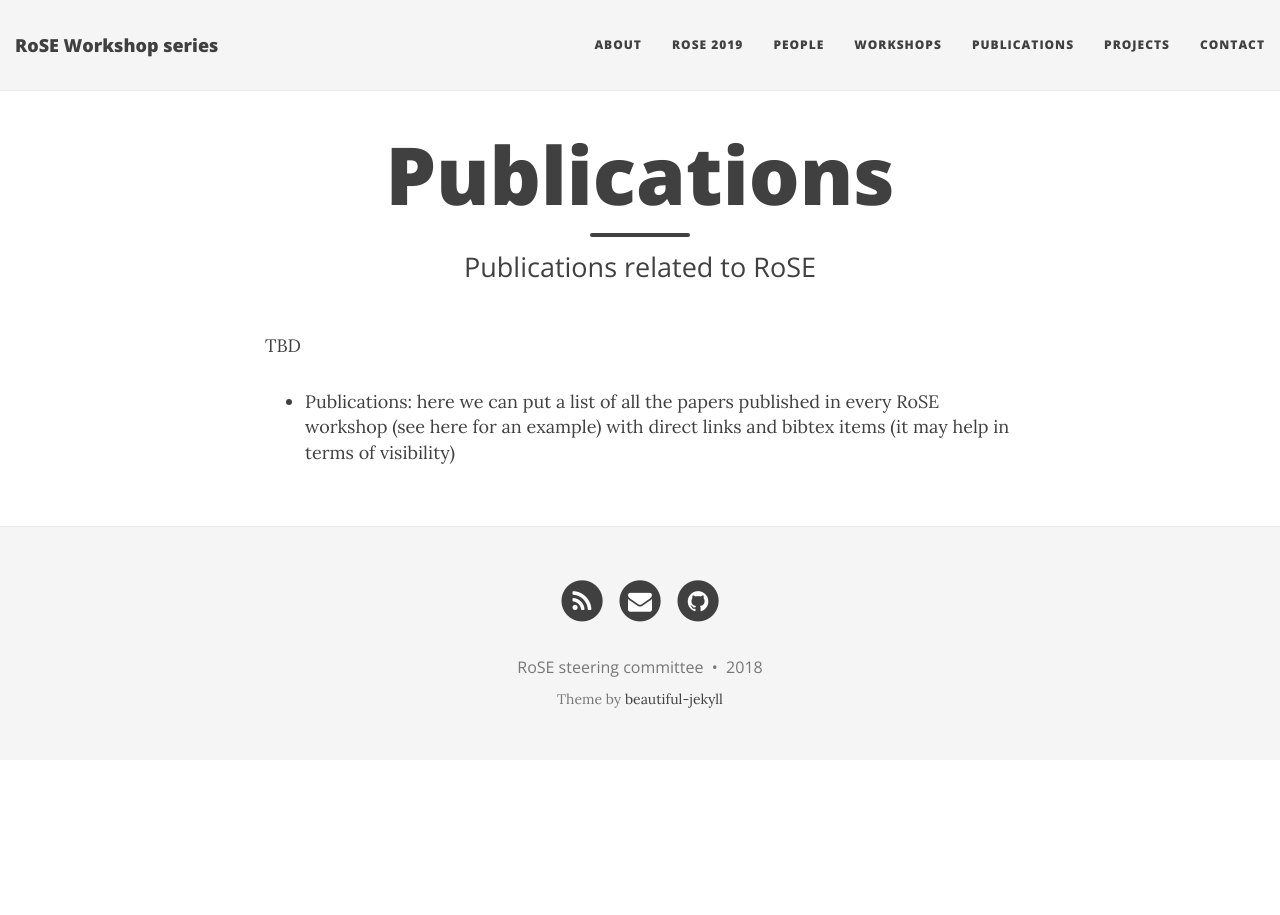
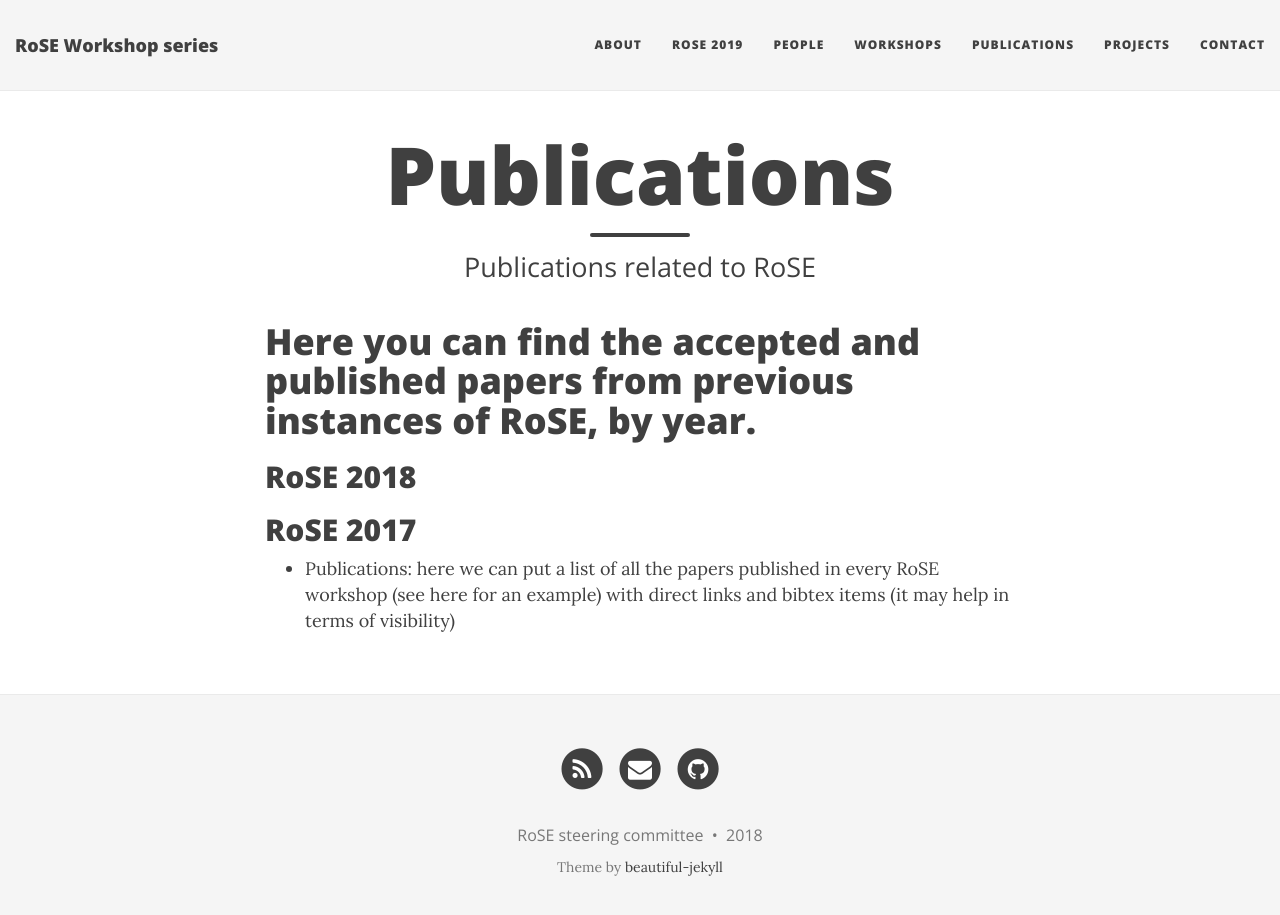
Before and after one commit to rose-workshops/rose-workshops.github.io, a Jekyll site: the page built from publications.md, in a window 1280 px wide and 928 px high. Shown: the top 915 px of the window. Built offline with Jekyll 4.4.1, drawn with Linux system fonts in a browser that asks for light colours; nearby versions of some CDN libraries.

Commit message:
Update publications.md

```diff
--- a/publications.md
+++ b/publications.md
@@ -4,6 +4,11 @@ title: Publications
 subtitle: Publications related to RoSE
 ---
 
-TBD
+# Here you can find the accepted and published papers from previous instances of RoSE, by year.
+
+## RoSE 2018
+
+## RoSE 2017
+
 
 - Publications: here we can put a list of all the papers published in every RoSE workshop (see here for an example) with direct links and bibtex items (it may help in terms of visibility)
```
